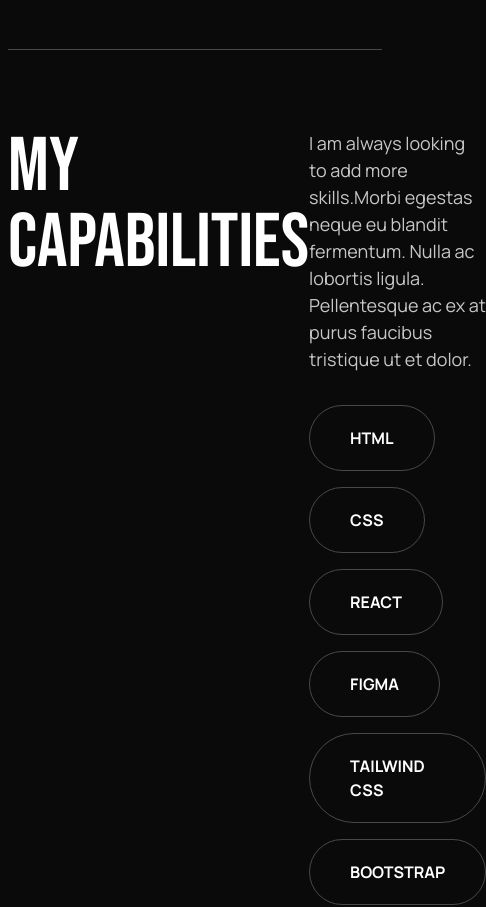
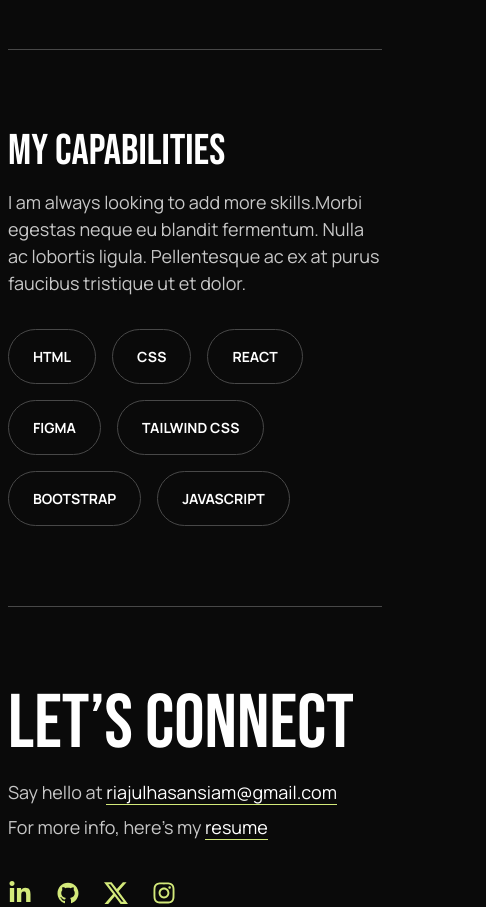
Before and after one commit to Riajul-56/Protfolio, a React (Vite) app: page / in a window 390 px wide. Shown: the part 4780-5687 px from the top of the page, 486 px wide, since content can reach past the window. Built offline with nearby package versions, Linux system fonts and the light colour scheme.

Commit message:
fix: adjust font sizes and padding in SkillItem and Skill sections for better responsiveness

```diff
--- a/src/compoents/SkillItem.jsx
+++ b/src/compoents/SkillItem.jsx
@@ -3,7 +3,7 @@ import React from "react";
 const SkillItem = ({ text }) => {
   return (
     <div>
-      <p className="font-secondary_font font-bold text-[16px] text-heading_text uppercase border border-[#484848] py-5 px-10 rounded-[100px] hover:bg-[#484848] hover:border-primary_text transition duration-200">
+      <p className="font-secondary_font font-bold text-[14px] sm:text-[16px] text-heading_text uppercase border border-[#484848] sm:py-5 px-6 py-4 sm:px-10 rounded-[100px] hover:bg-[#484848] hover:border-primary_text transition duration-200">
         {text}
       </p>
     </div>
--- a/src/section/Skill.jsx
+++ b/src/section/Skill.jsx
@@ -8,9 +8,9 @@ const Skill = () => {
     <section className="px-2 MyXl:px-0 mt-20 ">
       <div className="border-b border-[#484848] pb-20">
         <Container>
-          <Flex className="justify-between">
+          <Flex className="justify-between flex-col sm:flex-row gap-4 sm:gap-0">
             <div>
-              <h2 className="font-primary_font font-normal text-[76px] text-heading_text leading-[100%] ">
+              <h2 className="font-primary_font font-normal text-[43px] sm:text-[76px] text-heading_text leading-[100%] ">
                 My Capabilities
               </h2>
             </div>
```
